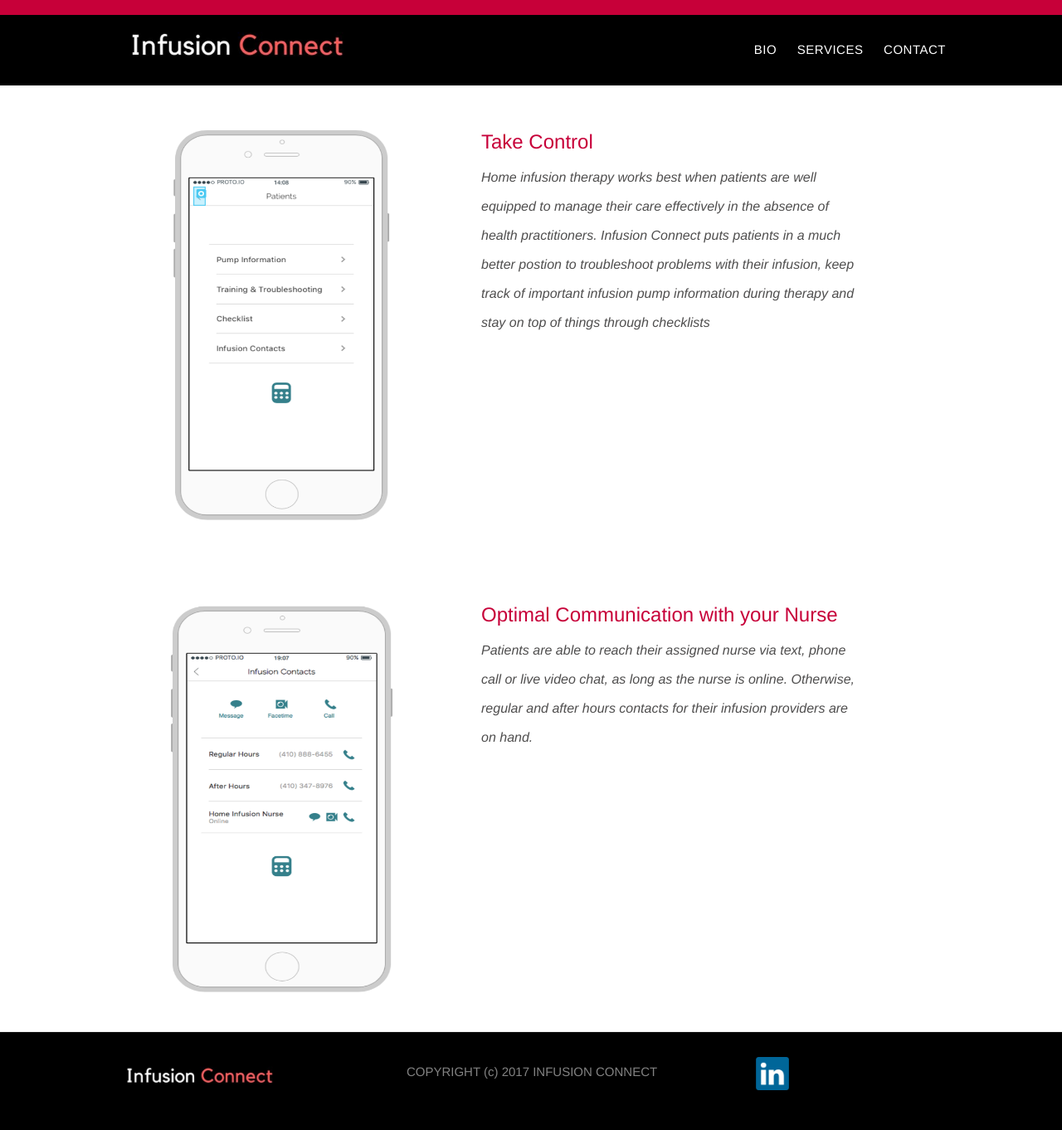
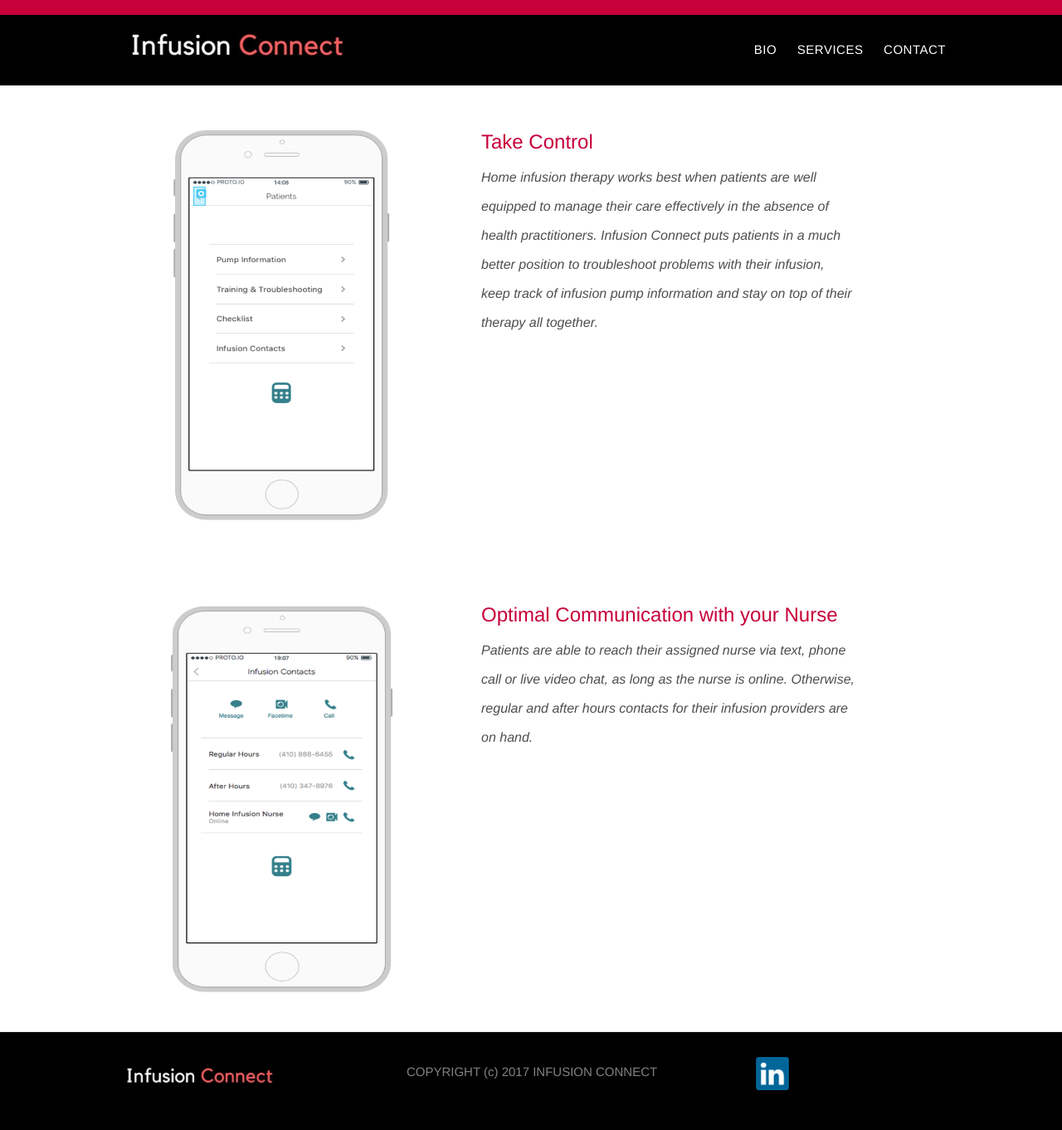
Before and after one commit to vezenwa/vezenwa.github.io, a Jekyll site: the page built from services/patients.md, in a window 1280 px wide. Shown: the whole page at 83% size. Built offline with Jekyll 4.4.1, drawn with Linux system fonts in a browser that asks for light colours.

Commit message:
Update patients.html

```diff
--- a/_layouts/patients.html
+++ b/_layouts/patients.html
@@ -22,7 +22,7 @@
 
             <div class="column half">
                <h2>Take Control</h2>
-                <p style="color:#4F4E4E" class="post-hero center-text"><i>Home infusion therapy works best when patients are well equipped to manage their care effectively in the absence of health practitioners. Infusion Connect puts patients in a much better postion to troubleshoot problems with their infusion, keep track of important infusion pump information during therapy and stay on top of things through checklists</i></p>
+                <p style="color:#4F4E4E" class="post-hero center-text"><i>Home infusion therapy works best when patients are well equipped to manage their care effectively in the absence of health practitioners. Infusion Connect puts patients in a much better position to troubleshoot problems with their infusion, keep track of infusion pump information and stay on top of their therapy all together.</i></p>
             </div>
 
 
```
